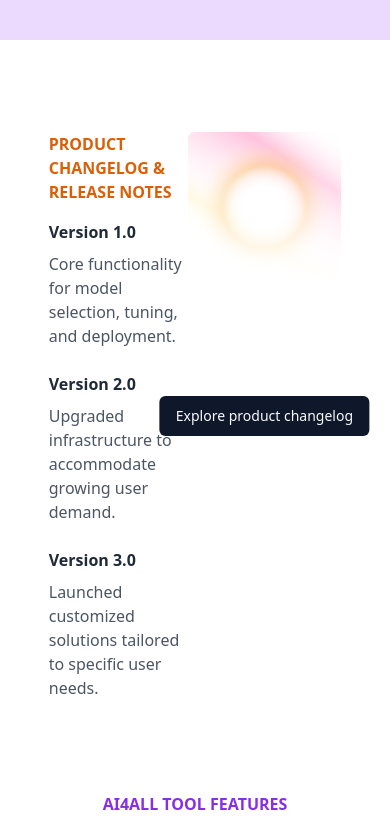
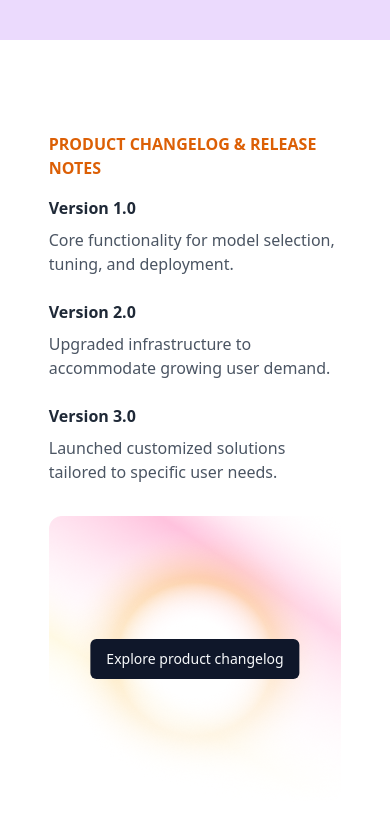
Before and after one commit to R1shabh-Gupta/AI4ALL, a React (Vite) app: page / in a window 390 px wide. Shown: the part 2220-3055 px from the top of the page. Built offline with nearby package versions, Linux system fonts and the light colour scheme; a web font is replaced by a local one.

Commit message:
Refactor: Versions section mobile optimized

```diff
--- a/src/components/VersionSection.tsx
+++ b/src/components/VersionSection.tsx
@@ -3,7 +3,7 @@ import { Button } from "./ui/button";
 const VersionSection = () => {
   return (
     <div className="pt-24 -mt-1 ">
-      <div className="flex justify-between w-3/4 mx-auto">
+      <div className="flex flex-col justify-between w-3/4 gap-8 mx-auto sm:gap-0 sm:flex-row">
         {/* sub-section 1 */}
         <div className="flex flex-col justify-center gap-4">
           <h1 className="text-[#DC5F05] uppercase font-semibold text-md">
```
